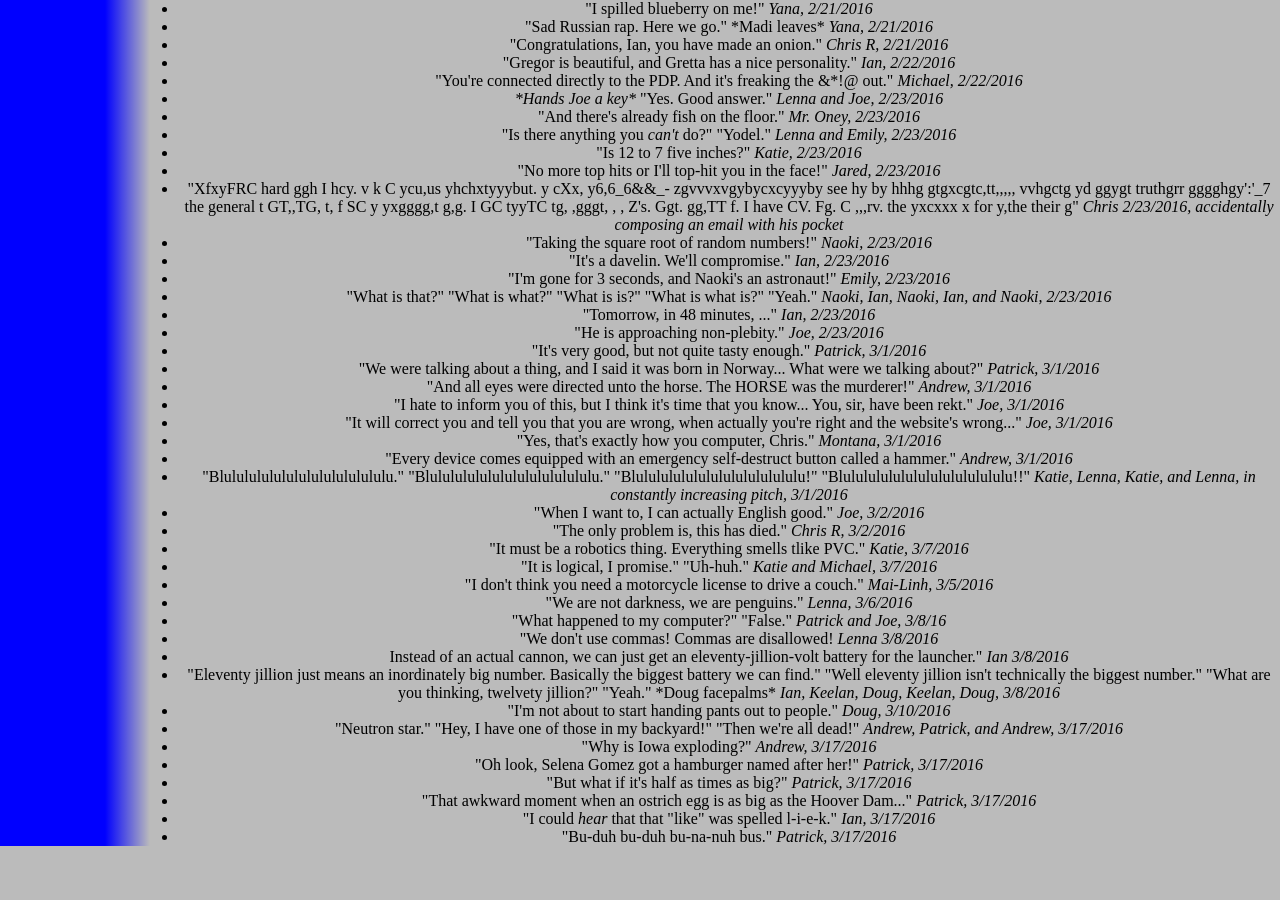
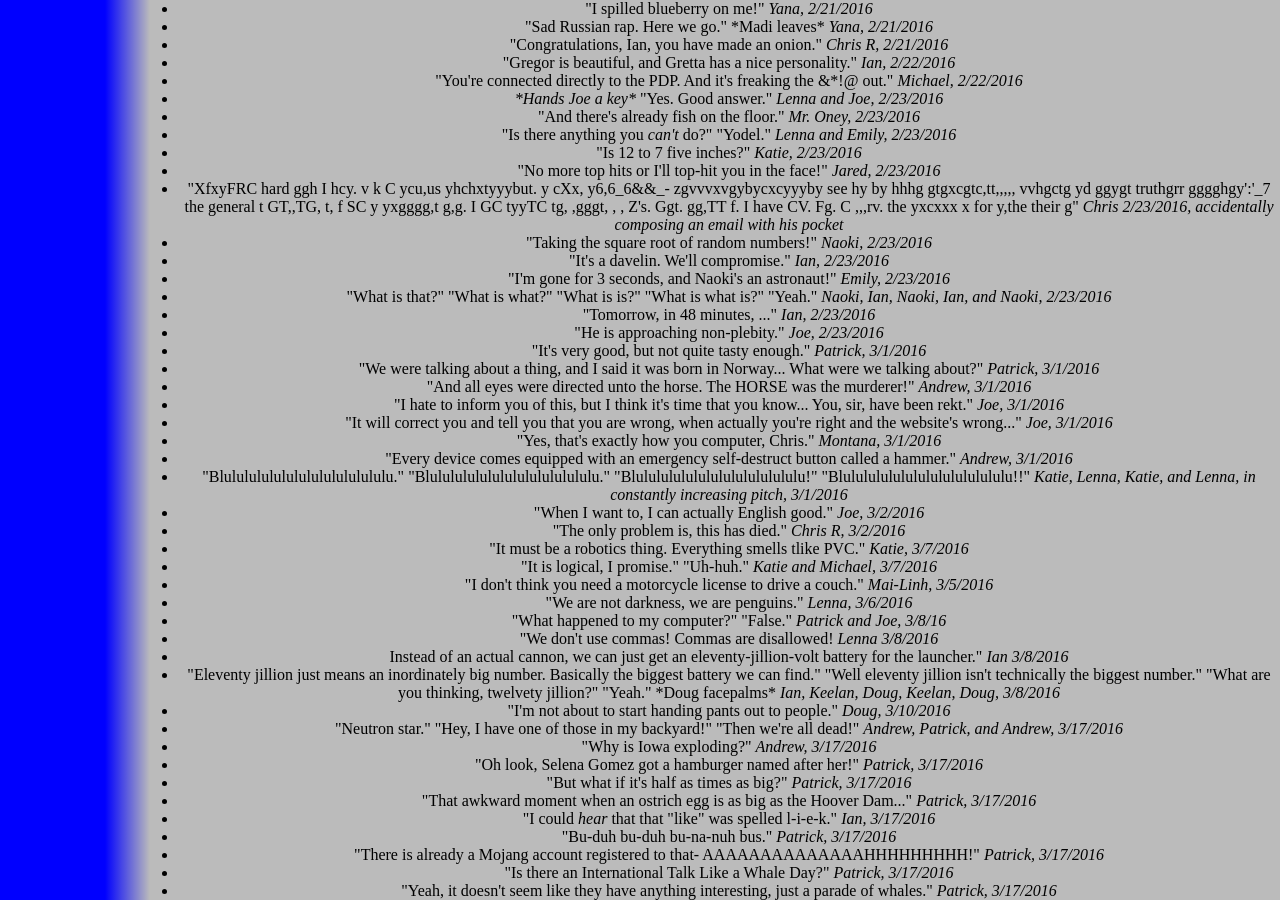
Before and after one commit to katiebugmoon/FRC4131.github.io, a Jekyll site: the page built from media/2016/quotes.html, in a window 1280 px wide and 900 px high, scrolled down 1438 px. Built offline with Jekyll 4.4.1, drawn with Linux system fonts in a browser that asks for light colours; nearby versions of some CDN libraries; before the commit the page ends 2284 px from its top, so only the background shows below that.

Commit message:
Update quotes.html

```diff
--- a/media/2016/quotes.html
+++ b/media/2016/quotes.html
@@ -120,4 +120,7 @@ title: Build Season 2016 Quotes
 	<li>"That awkward moment when an ostrich egg is as big as the Hoover Dam..." <i>Patrick, 3/17/2016</i></li>
 	<li>"I could <i>hear</i> that that "like" was spelled l-i-e-k." <i>Ian, 3/17/2016</i></li>
 	<li>"Bu-duh bu-duh bu-na-nuh bus." <i>Patrick, 3/17/2016</i></li>
+	<li>"There is already a Mojang account registered to that- AAAAAAAAAAAAAAHHHHHHHHH!" <i>Patrick, 3/17/2016</i></li>
+	<li>"Is there an International Talk Like a Whale Day?" <i>Patrick, 3/17/2016</i></li>
+	<li>"Yeah, it doesn't seem like they have anything interesting, just a parade of whales." <i>Patrick, 3/17/2016</i></li>
 </ul><center>
```
